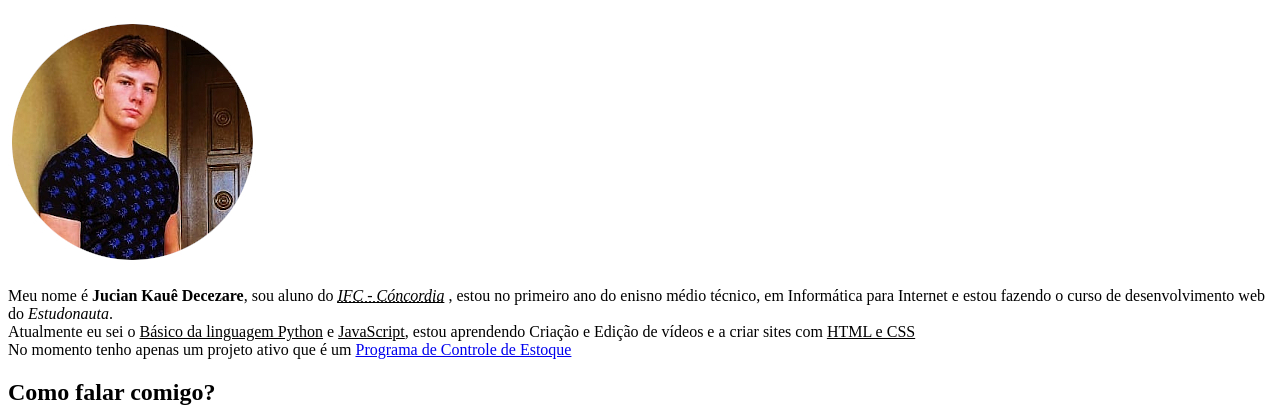
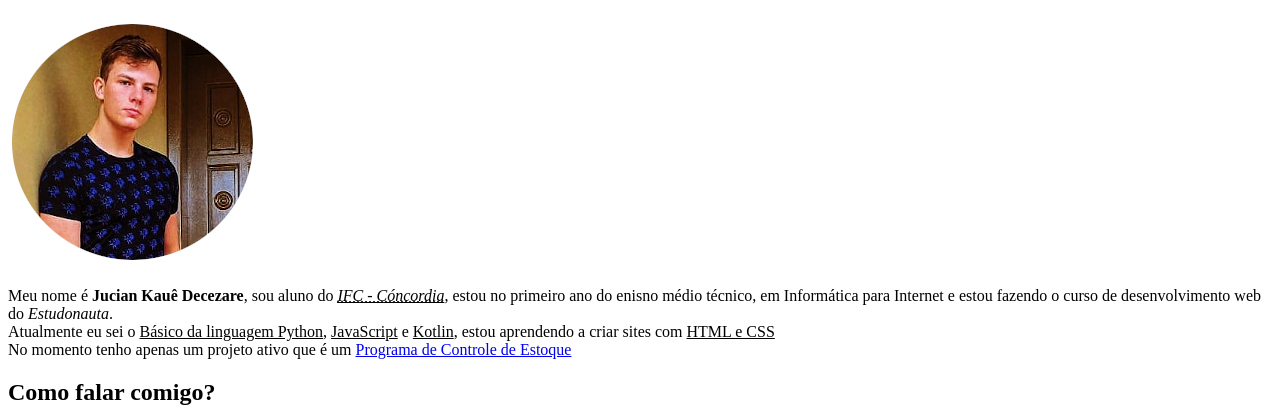
Before and after one commit to JucianKaue/Site, a plain HTML site: page index.html in a window 1280 px wide. Shown: the part 110-519 px from the top of the page. Drawn offline with Linux system fonts and the light colour scheme.

Commit message:
Update index.html

```diff
--- a/index.html
+++ b/index.html
@@ -12,8 +12,8 @@
     <img src="imagens/jucian.jpg" alt="Foto do autor do site, Jucian Kauê Decezare">
 
 
-    <p>Meu nome é <strong>Jucian Kauê Decezare</strong>, sou aluno do <ins><em><abbr title="Instituto Federal Catarinense Campus Concórdia">IFC - Cóncordia</abbr></em></ins> , estou no primeiro ano do enisno médio técnico, em Informática para Internet e estou fazendo o curso de desenvolvimento web do <em>Estudonauta</em>. <br>
-    Atualmente eu sei o <ins>Básico da linguagem Python</ins> e <ins>JavaScript</ins>, estou aprendendo Criação e Edição de vídeos e a criar sites com <ins>HTML e CSS</ins><br>
+    <p>Meu nome é <strong>Jucian Kauê Decezare</strong>, sou aluno do <ins><em><abbr title="Instituto Federal Catarinense Campus Concórdia">IFC - Cóncordia</abbr></em></ins>, estou no primeiro ano do enisno médio técnico, em Informática para Internet e estou fazendo o curso de desenvolvimento web do <em>Estudonauta</em>. <br>
+    Atualmente eu sei o <ins>Básico da linguagem Python</ins>, <ins>JavaScript</ins> e <ins>Kotlin</ins>, estou aprendendo a criar sites com <ins>HTML e CSS</ins><br>
     No momento tenho apenas um projeto ativo que é um <a href="https://github.com/JucianKaue/Programa_Controle_de_Estoque" target="external">Programa de Controle de Estoque</a></p>
     <h2>Como falar comigo?</h2>
     <ul>
```
